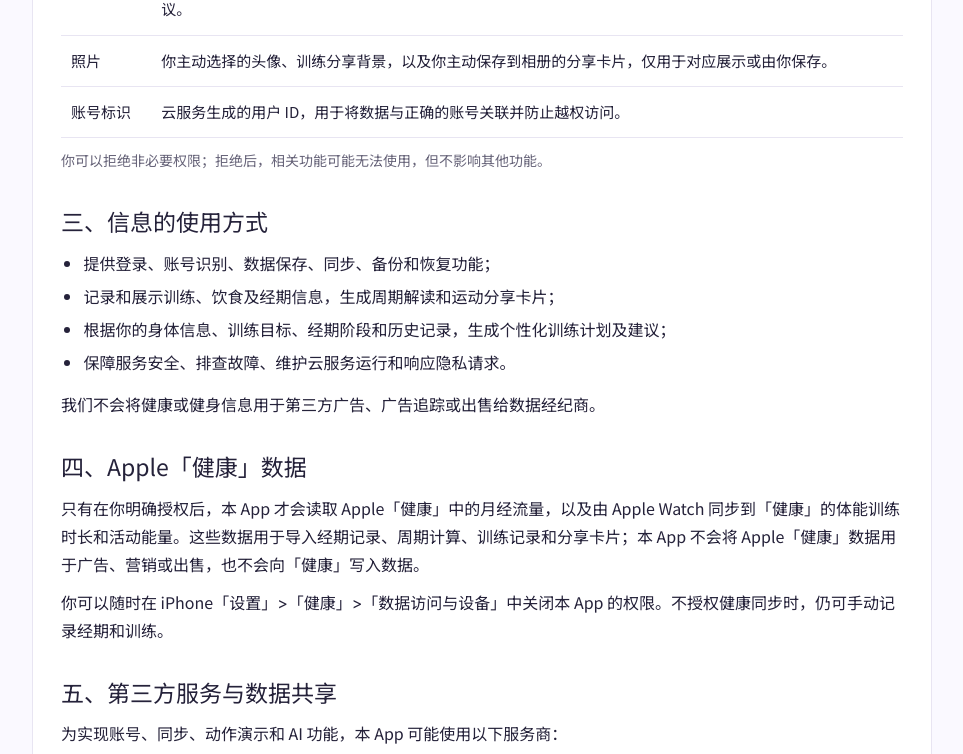
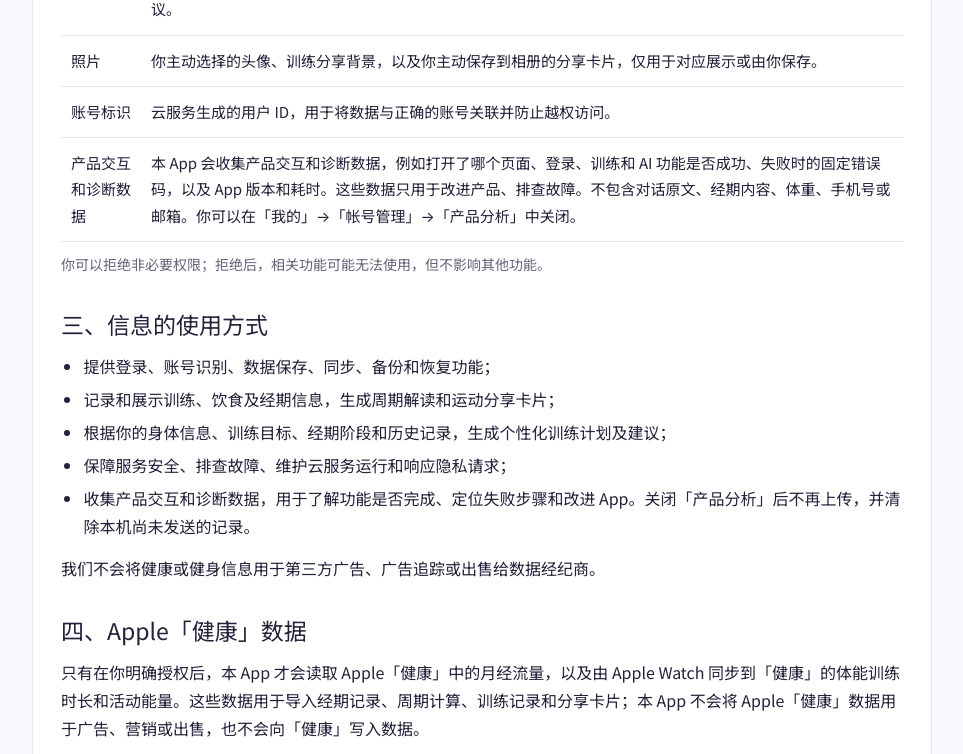
Before and after one commit to qqiao1001/GirLift-legal, a plain HTML site: page privacy-policy/index.html in a window 1280 px wide. Shown: the part 1000-1754 px from the top of the page, without its empty margins (158-1121 px from the left). Drawn offline with Linux system fonts and the light colour scheme.

Commit message:
说明 App 会收集产品交互和诊断数据，并提供关闭入口。

```diff
--- a/privacy-policy/index.html
+++ b/privacy-policy/index.html
@@ -136,7 +136,7 @@
       <header class="hero">
         <p class="eyebrow">GirLift</p>
         <h1>隐私政策</h1>
-        <p class="updated">最后更新：2026 年 9 月 13 日</p>
+        <p class="updated">最后更新：2026 年 10 月 28 日</p>
         <p class="notice">
           感谢你使用 GirLift。我们重视你的隐私，并尽量只收集提供运动记录、经期管理和个性化训练建议所必需的信息。
         </p>
@@ -183,6 +183,10 @@
               <td>账号标识</td>
               <td>云服务生成的用户 ID，用于将数据与正确的账号关联并防止越权访问。</td>
             </tr>
+            <tr>
+              <td>产品交互和诊断数据</td>
+              <td>本 App 会收集产品交互和诊断数据，例如打开了哪个页面、登录、训练和 AI 功能是否成功、失败时的固定错误码，以及 App 版本和耗时。这些数据只用于改进产品、排查故障。不包含对话原文、经期内容、体重、手机号或邮箱。你可以在「我的」→「帐号管理」→「产品分析」中关闭。</td>
+            </tr>
           </tbody>
         </table>
         <p class="small">你可以拒绝非必要权限；拒绝后，相关功能可能无法使用，但不影响其他功能。</p>
@@ -192,7 +196,8 @@
           <li>提供登录、账号识别、数据保存、同步、备份和恢复功能；</li>
           <li>记录和展示训练、饮食及经期信息，生成周期解读和运动分享卡片；</li>
           <li>根据你的身体信息、训练目标、经期阶段和历史记录，生成个性化训练计划及建议；</li>
-          <li>保障服务安全、排查故障、维护云服务运行和响应隐私请求。</li>
+          <li>保障服务安全、排查故障、维护云服务运行和响应隐私请求；</li>
+          <li>收集产品交互和诊断数据，用于了解功能是否完成、定位失败步骤和改进 App。关闭「产品分析」后不再上传，并清除本机尚未发送的记录。</li>
         </ul>
         <p>我们不会将健康或健身信息用于第三方广告、广告追踪或出售给数据经纪商。</p>
 
@@ -209,6 +214,7 @@
           <li><strong>Apple Sign in with Apple：</strong>提供 Apple 账号授权登录；Apple 可能向本 App 提供隐藏邮箱等账号标识。注销账号时，我们会尝试通过 Apple 的授权撤销接口撤销该登录授权。</li>
           <li><strong>AI 服务提供商：</strong>当前 AI 训练计划和助手请求由后端配置的 DeepSeek 服务处理。首次使用 AI 前，App 会明确说明个人资料、健康/健身信息和你提交的请求可能被发送给该服务，并由你选择「同意并继续」或「暂不使用 AI」。只有在你明确同意后，相关信息才会发送给 DeepSeek；拒绝不会影响其他功能。</li>
           <li><strong>动作演示媒体：</strong>部分动作说明会从 ExerciseDB 的公开媒体托管地址（static.exercisedb.dev）加载示范 GIF/图片，用于动作库展示。这些文件由第三方托管，不经过 GirLift 服务器改写。</li>
+          <li><strong>产品分析：</strong>在你未关闭「产品分析」时，本 App 会把产品交互和诊断数据发送到开发者自托管的分析服务，用于统计功能使用和错误。该服务不接收健康记录原文、AI 对话原文、手机号或邮箱，也不用于广告或跨 App 追踪。</li>
         </ul>
         <p>
           我们只向服务商提供实现对应功能所需的信息，并要求其按照适用法律和约定保护数据。除法律要求、保护安全或完成上述服务外，我们不会出售或向无关第三方共享你的个人信息。
@@ -229,6 +235,7 @@
           <li>登录后可在「我的」页打开隐私政策和用户协议；</li>
           <li>在 App 内注销账号，或联系开发者申请查询、更正、删除或停止使用个人信息；</li>
           <li>在 AI 首次使用提示中选择同意或拒绝向 DeepSeek 发送个人资料、健康/健身信息和请求；</li>
+          <li>在「我的」→「帐号管理」中关闭「产品分析」，停止收集产品交互和诊断数据；</li>
           <li>撤回同意不会影响撤回前基于同意进行处理的合法性。</li>
         </ul>
 
```
